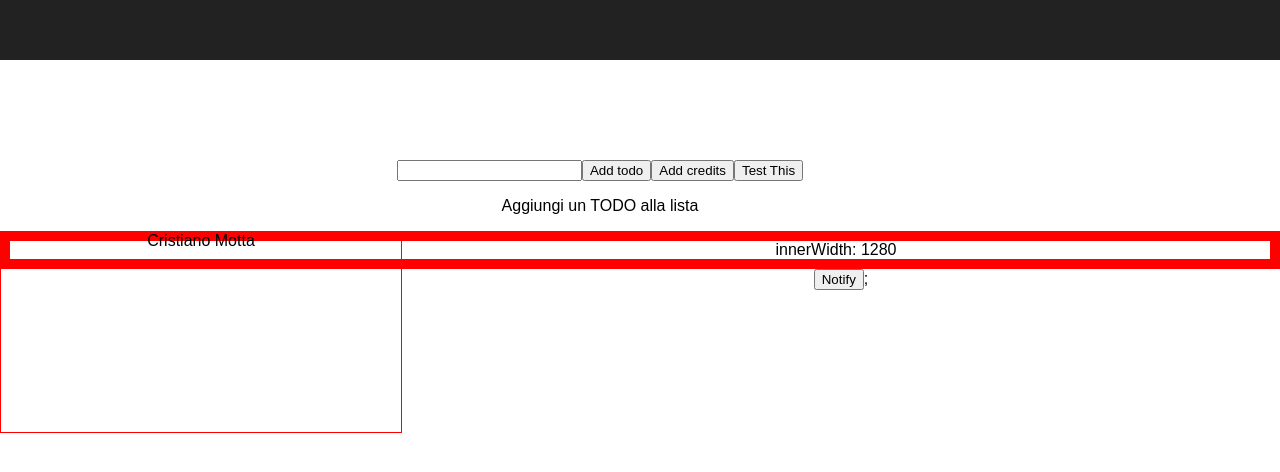
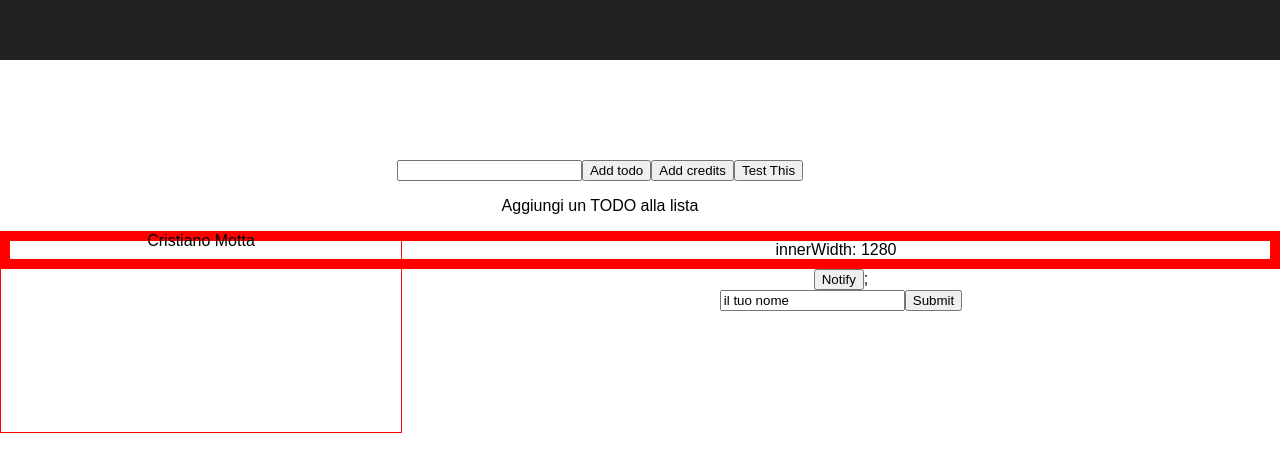
Before and after one commit to chiccomotta/ReactNewApp, a React (Create React App) app: page / in a window 1280 px wide. Shown: the part 130-602 px from the top of the page. Built offline with nearby package versions, Linux system fonts and the light colour scheme; no server answers.

Commit message:
Controlled component

```diff
--- a/src/App.js
+++ b/src/App.js
@@ -9,6 +9,7 @@ import gatto from './images/gatto.jpg' // Tell Webpack this JS file uses this im
 import MyComponent from './myComponent'
 import WebcamCapture from './components/webcam'
 import RotateImage from './components/RotateImage'
+import ControlledComponent from './components/ControlledComponent'
 
 class App extends Component {
   render() {
@@ -32,6 +33,7 @@ class App extends Component {
         </div>
         <MyComponent />
         <FetchComponent />
+        <ControlledComponent />
         {/* <WebcamCapture /> */}
         {/* <RotateImage /> */}
       </div>
--- /dev/null
+++ b/src/components/ControlledComponent.js
@@ -0,0 +1,40 @@
+import React, { Component } from 'react'
+
+class ControlledComponent extends Component {
+  constructor(props) {
+    super(props)
+
+    this.state = { text: 'il tuo nome' }
+  }
+
+  handleChange = event => {
+    this.setState({ text: event.target.value }, () => {
+      // Called third
+      console.log(this.state)
+    })
+  }
+
+  componentDidUpdate(prevProps, prevState) {
+    // Called second
+    console.log('prevState', prevState)
+  }
+
+  render() {
+    // Called first
+    console.log('render', this.state)
+
+    return (
+      <form>
+        <input
+          type="text"
+          defaultValue="Hello react"
+          onChange={this.handleChange}
+          value={this.state.text}
+        />
+        <button>Submit</button>
+      </form>
+    )
+  }
+}
+
+export default ControlledComponent
--- a/src/components/RotateImage.js
+++ b/src/components/RotateImage.js
@@ -21,7 +21,7 @@ class RotateImage extends Component {
       canvas.width / 2,
       canvas.height / 2,
       1,
-      direction * Math.PI / 2
+      (direction * Math.PI) / 2
     )
   }
 
--- a/src/components/addTodo.js
+++ b/src/components/addTodo.js
@@ -48,4 +48,7 @@ class addTodo extends Component {
   }
 }
 
-export default connect(null, mapDispatchToProps)(addTodo)
+export default connect(
+  null,
+  mapDispatchToProps
+)(addTodo)
--- a/src/components/componentList.js
+++ b/src/components/componentList.js
@@ -15,4 +15,7 @@ const componentList = ({ todos, name }) => {
   )
 }
 
-export default connect(mapStateToProps, null)(componentList)
+export default connect(
+  mapStateToProps,
+  null
+)(componentList)
--- a/src/myComponent.js
+++ b/src/myComponent.js
@@ -5,4 +5,7 @@ import withDebug from './hoc/withDebug'
 
 const MyComponent = ({ innerWidth }) => <div>innerWidth: {innerWidth}</div>
 
-export default compose(withResize, withDebug)(MyComponent)
+export default compose(
+  withResize,
+  withDebug
+)(MyComponent)
```
Also changed, not shown: src/components/webcamPreview.js (+5 -5 lines).
